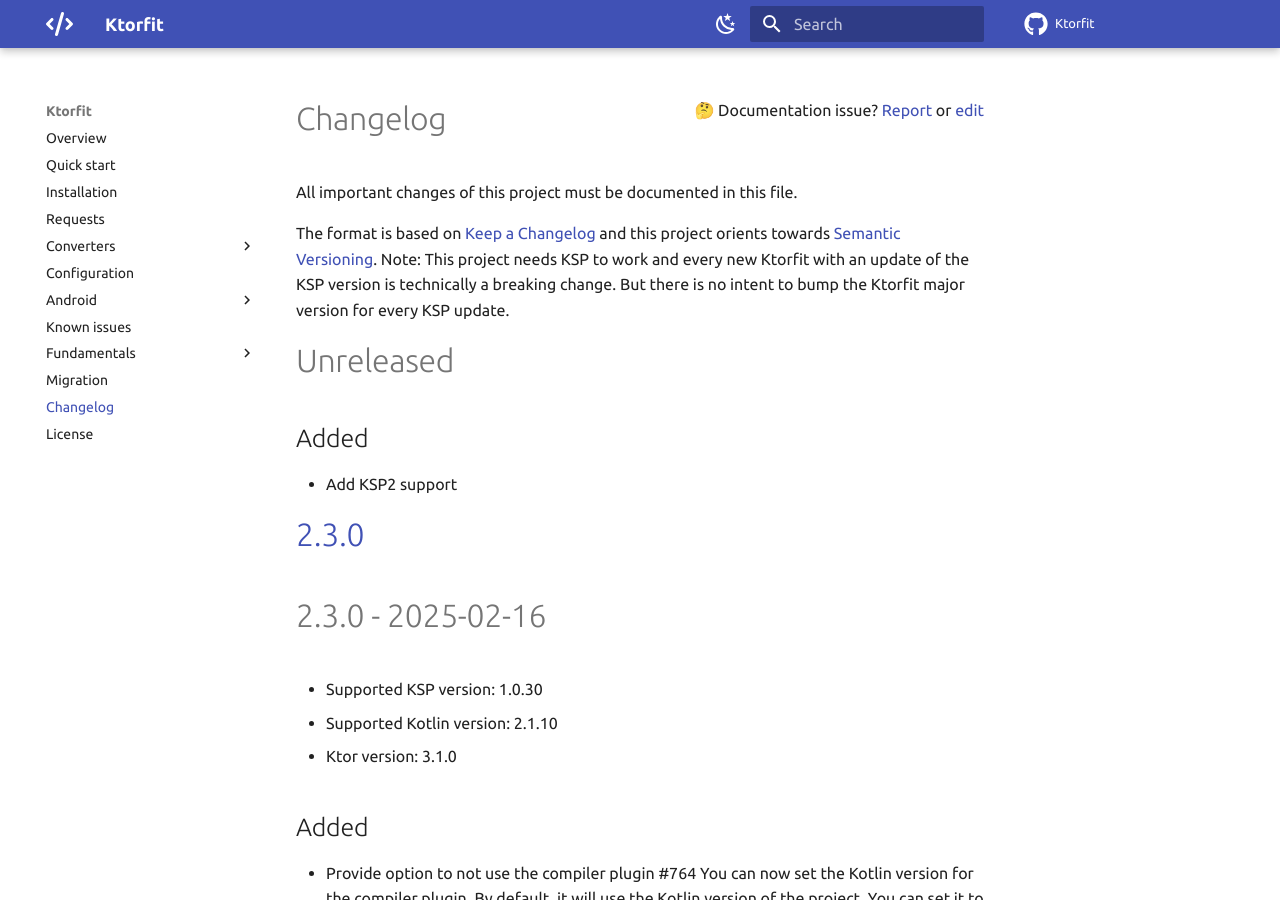
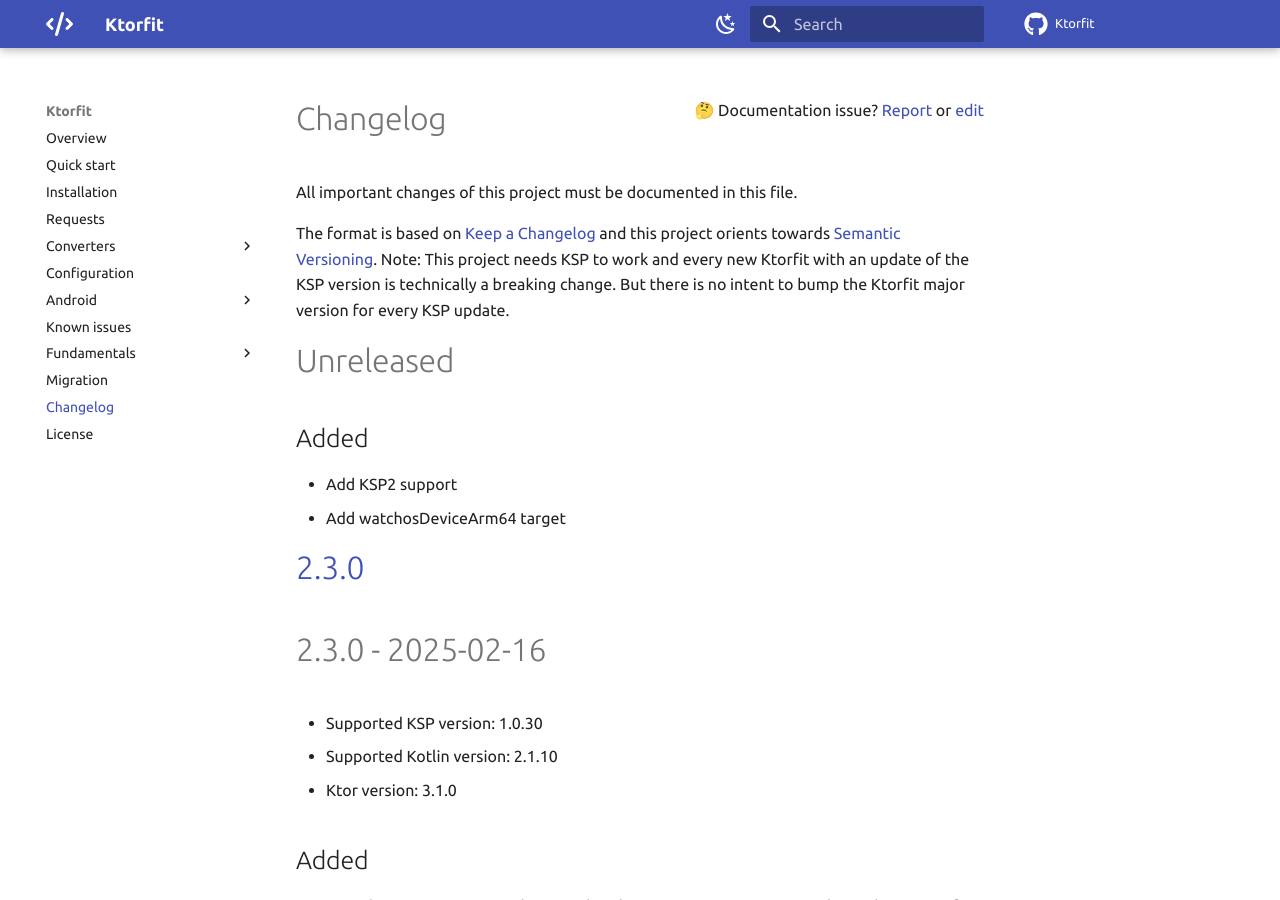
Before and after one commit to Foso/Ktorfit, an MkDocs documentation site: the page built from docs/CHANGELOG.md, in a window 1280 px wide and 900 px high. Built offline with MkDocs 1.6.1 and Material for MkDocs 9.7.7, drawn with Linux system fonts in a browser that asks for light colours; comment, search, counter and statistics services are not loaded.

Commit message:
Add watchosDeviceArm64 target

```diff
--- a/docs/CHANGELOG.md
+++ b/docs/CHANGELOG.md
@@ -11,6 +11,7 @@
 
 ## Added
 - Add KSP2 support
+- Add watchosDeviceArm64 target
 
 # [2.3.0]()
 
```
Also changed, not shown: 6 other files.
